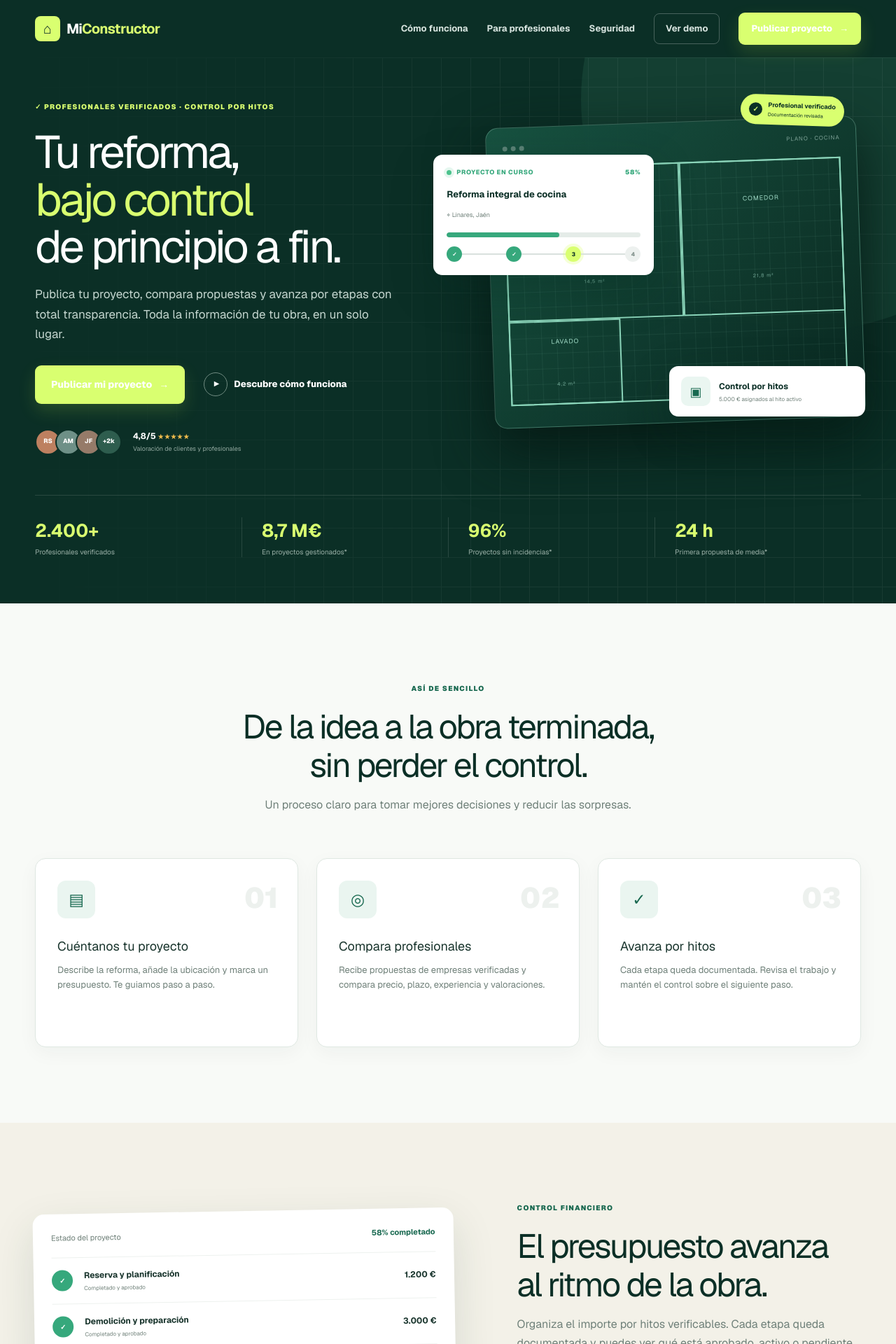
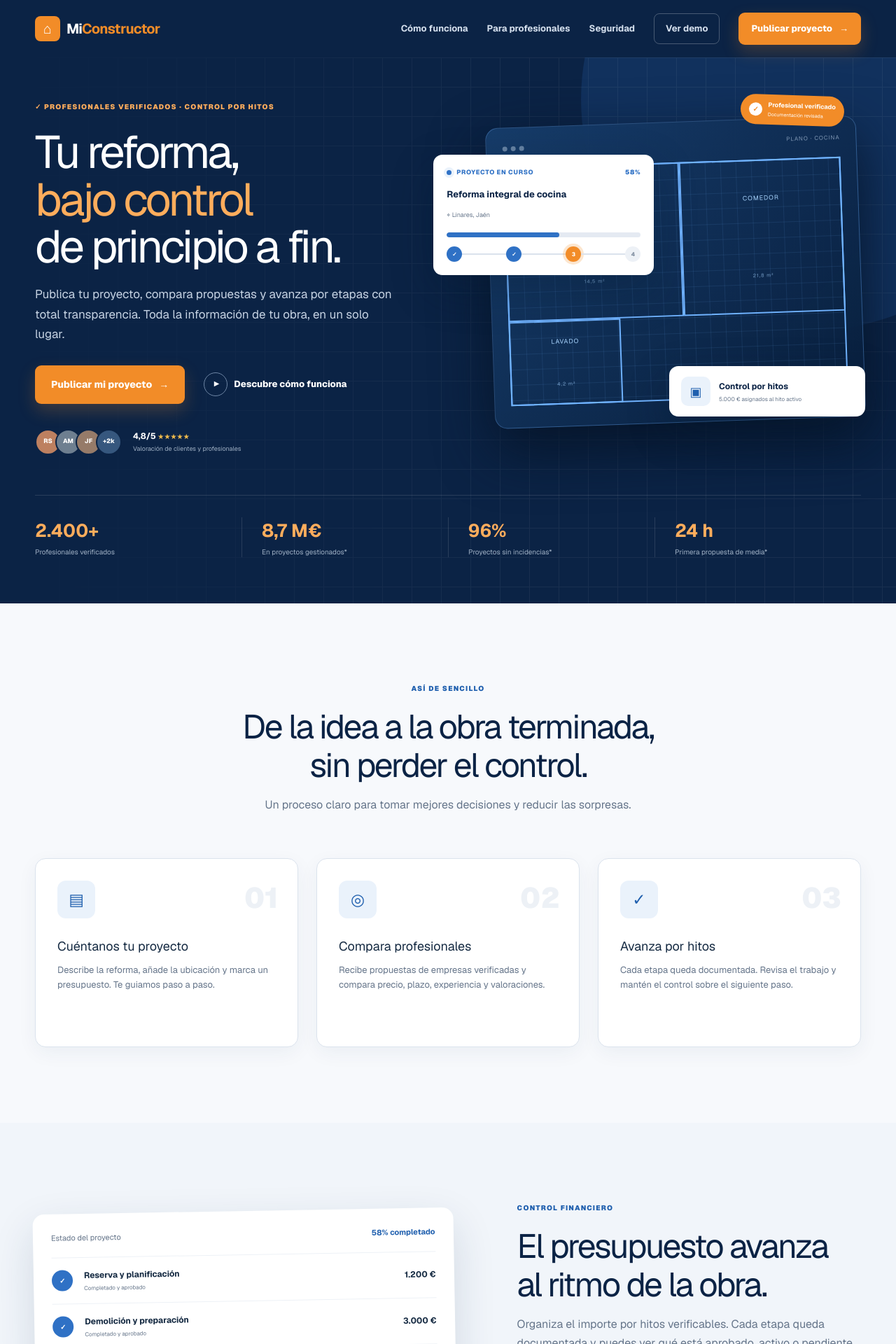
Before and after one commit to Bodino2/MiConstructor, a Next.js app: page / in a window 1280 px wide. Shown: the top 1920 px of the page at 70% size. Built offline with nearby package versions, Linux system fonts and the light colour scheme.

Commit message:
Replace green landing palette with navy and orange

```diff
--- a/app/globals.css
+++ b/app/globals.css
@@ -134,16 +134,16 @@ button { color: inherit; }
 
 /* Public website --------------------------------------------------------- */
 .public-site {
-  --public-deep: #0b2f26;
-  --public-green: #17684f;
-  --public-mint: #36a87c;
-  --public-lime: #d9ff70;
-  --public-cream: #f3f1e8;
-  --public-muted: #6f8079;
-  --public-line: #dfe8e2;
+  --public-deep: #0b2345;
+  --public-blue: #1f5fae;
+  --public-blue-bright: #2f71c5;
+  --public-orange: #f28c28;
+  --public-soft: #f1f5fa;
+  --public-muted: #65758a;
+  --public-line: #dbe3ed;
   min-height: 100vh;
-  color: #18342c;
-  background: #f8faf7;
+  color: #152a42;
+  background: #f7f9fc;
   font-family: var(--font-geist-sans), Arial, sans-serif;
 }
 .public-site * { box-sizing: border-box; }
@@ -152,134 +152,134 @@ button { color: inherit; }
 .public-header { height: 82px; background: var(--public-deep); color: #fff; position: relative; z-index: 10; }
 .public-header-inner { height: 100%; display: flex; align-items: center; justify-content: space-between; }
 .public-logo { display: inline-flex; align-items: center; gap: 9px; color: #fff; }
-.public-logo-mark { width: 36px; height: 36px; display: grid; place-items: center; border-radius: 8px; color: var(--public-deep); background: var(--public-lime); font-size: 20px; font-weight: 900; }
+.public-logo-mark { width: 36px; height: 36px; display: grid; place-items: center; border-radius: 8px; color: #fff; background: var(--public-orange); font-size: 20px; font-weight: 900; }
 .public-logo strong { font-size: 20px; letter-spacing: -.7px; }
-.public-logo strong span { color: var(--public-lime); }
+.public-logo strong span { color: var(--public-orange); }
 .public-header nav { display: flex; align-items: center; gap: 27px; font-size: 13px; font-weight: 650; }
-.public-header nav > a:not(.public-button) { color: #d6e3de; }
-.public-header nav > a:not(.public-button):hover { color: var(--public-lime); }
+.public-header nav > a:not(.public-button) { color: #d4dfed; }
+.public-header nav > a:not(.public-button):hover { color: #fff; }
 .public-nav-demo { padding: 11px 16px; border: 1px solid rgba(255,255,255,.25); border-radius: 8px; }
 .public-button { display: inline-flex; align-items: center; justify-content: center; gap: 10px; border-radius: 9px; padding: 13px 18px; font-size: 13px; font-weight: 800; transition: transform .2s ease, box-shadow .2s ease, background .2s ease; }
 .public-button:hover { transform: translateY(-2px); }
-.public-button-primary { color: var(--public-deep); background: var(--public-lime); box-shadow: 0 10px 24px rgba(182,229,61,.16); }
-.public-button-primary:hover { background: #e6ff9d; box-shadow: 0 13px 28px rgba(182,229,61,.25); }
+.public-button-primary { color: #fff; background: var(--public-orange); box-shadow: 0 10px 24px rgba(242,140,40,.22); }
+.public-button-primary:hover { background: #df7816; box-shadow: 0 13px 28px rgba(242,140,40,.3); }
 .public-button-large { padding: 17px 23px; font-size: 14px; }
 .public-button-white { color: var(--public-deep); background: #fff; }
 .public-hero { min-height: 780px; position: relative; overflow: hidden; color: #fff; background: var(--public-deep); }
-.public-hero::before { content: ""; position: absolute; width: 660px; height: 660px; right: -210px; top: -270px; border-radius: 50%; background: rgba(82,169,130,.13); }
+.public-hero::before { content: ""; position: absolute; width: 660px; height: 660px; right: -210px; top: -270px; border-radius: 50%; background: rgba(47,113,197,.18); }
 .public-grid-pattern { position: absolute; inset: 0; opacity: .055; background-image: linear-gradient(#fff 1px,transparent 1px),linear-gradient(90deg,#fff 1px,transparent 1px); background-size: 42px 42px; mask-image: linear-gradient(90deg,transparent,#000 60%); }
 .public-hero-inner { min-height: 625px; display: grid; grid-template-columns: .92fr 1.08fr; align-items: center; gap: 64px; position: relative; }
-.public-kicker { display: inline-flex; align-items: center; color: var(--public-lime); font-size: 10px; line-height: 1; letter-spacing: 1.25px; font-weight: 850; }
-.public-kicker.dark { color: var(--public-green); }
+.public-kicker { display: inline-flex; align-items: center; color: #ffad5c; font-size: 10px; line-height: 1; letter-spacing: 1.25px; font-weight: 850; }
+.public-kicker.dark { color: var(--public-blue); }
 .public-hero h1 { margin: 20px 0; max-width: 600px; font-size: clamp(44px,5.1vw,68px); line-height: 1.035; letter-spacing: -3.8px; }
-.public-hero h1 em { color: var(--public-lime); font-style: normal; }
-.public-hero-copy > p { max-width: 545px; color: #c4d6cf; font-size: 17px; line-height: 1.68; }
+.public-hero h1 em { color: #ffad5c; font-style: normal; }
+.public-hero-copy > p { max-width: 545px; color: #c6d3e3; font-size: 17px; line-height: 1.68; }
 .public-hero-actions { margin-top: 30px; display: flex; align-items: center; gap: 27px; }
 .public-how-link { display: inline-flex; align-items: center; gap: 9px; font-size: 13px; font-weight: 750; }
-.public-how-link i { width: 34px; height: 34px; display: grid; place-items: center; border: 1px solid #718c82; border-radius: 50%; font-style: normal; font-size: 9px; padding-left: 2px; }
+.public-how-link i { width: 34px; height: 34px; display: grid; place-items: center; border: 1px solid #6e86a5; border-radius: 50%; font-style: normal; font-size: 9px; padding-left: 2px; }
 .public-social-proof { margin-top: 36px; display: flex; align-items: center; gap: 16px; }
 .public-avatars { display: flex; }
-.public-avatars span { width: 37px; height: 37px; display: grid; place-items: center; margin-left: -8px; border: 2px solid var(--public-deep); border-radius: 50%; color: #fff; background: #2e5d4e; font-size: 9px; font-weight: 800; }
+.public-avatars span { width: 37px; height: 37px; display: grid; place-items: center; margin-left: -8px; border: 2px solid var(--public-deep); border-radius: 50%; color: #fff; background: #36577e; font-size: 9px; font-weight: 800; }
 .public-avatars span:first-child { margin-left: 0; background: #bd8060; }
-.public-avatars span:nth-child(2) { background: #6e9087; }
+.public-avatars span:nth-child(2) { background: #6e7f90; }
 .public-avatars span:nth-child(3) { background: #967b69; }
 .public-social-proof > div:last-child { display: grid; gap: 3px; }
 .public-social-proof strong { font-size: 12px; }
 .public-social-proof strong b { color: #efbb4d; font-size: 9px; letter-spacing: 1px; }
-.public-social-proof small { color: #92a9a0; font-size: 9px; }
+.public-social-proof small { color: #9fb0c4; font-size: 9px; }
 .public-hero-visual { min-height: 525px; position: relative; }
-.public-blueprint { position: absolute; width: 88%; height: 430px; top: 42px; right: 0; padding: 23px; transform: rotate(-2deg); border: 1px solid rgba(201,255,232,.23); border-radius: 18px; background: linear-gradient(135deg,rgba(24,83,66,.96),rgba(9,39,31,.94)); box-shadow: 0 30px 80px #061b15; }
-.public-blueprint-toolbar { display: flex; align-items: center; gap: 5px; color: #7fa398; }
-.public-blueprint-toolbar i { width: 7px; height: 7px; border-radius: 50%; background: #5b8276; }
+.public-blueprint { position: absolute; width: 88%; height: 430px; top: 42px; right: 0; padding: 23px; transform: rotate(-2deg); border: 1px solid rgba(122,183,255,.28); border-radius: 18px; background: linear-gradient(135deg,rgba(23,61,107,.97),rgba(8,30,60,.96)); box-shadow: 0 30px 80px #06152a; }
+.public-blueprint-toolbar { display: flex; align-items: center; gap: 5px; color: #8098b5; }
+.public-blueprint-toolbar i { width: 7px; height: 7px; border-radius: 50%; background: #6783a4; }
 .public-blueprint-toolbar span { margin-left: auto; font-size: 8px; letter-spacing: 1px; }
-.public-floorplan { height: 340px; position: relative; margin-top: 22px; border: 2px solid #8bd5ba; background-image: linear-gradient(rgba(147,214,190,.08) 1px,transparent 1px),linear-gradient(90deg,rgba(147,214,190,.08) 1px,transparent 1px); background-size: 22px 22px; }
-.public-floorplan > span { position: absolute; display: grid; place-items: center; border: 2px solid #8bd5ba; color: #a2dcc8; font-size: 9px; letter-spacing: 1px; text-align: center; }
+.public-floorplan { height: 340px; position: relative; margin-top: 22px; border: 2px solid #70b3ff; background-image: linear-gradient(rgba(112,179,255,.1) 1px,transparent 1px),linear-gradient(90deg,rgba(112,179,255,.1) 1px,transparent 1px); background-size: 22px 22px; }
+.public-floorplan > span { position: absolute; display: grid; place-items: center; border: 2px solid #70b3ff; color: #a9d5ff; font-size: 9px; letter-spacing: 1px; text-align: center; }
 .public-floorplan small { display: block; margin-top: 4px; font-size: 7px; opacity: .68; }
 .room-kitchen { inset: -2px 48% 35% -2px; }
 .room-dining { inset: -2px -2px 35% 52%; }
 .room-laundry { inset: 65% 67% -2px -2px; }
-.public-float-card { position: absolute; z-index: 2; border-radius: 13px; color: var(--public-deep); background: #fff; box-shadow: 0 22px 60px rgba(8,43,33,.28); }
+.public-float-card { position: absolute; z-index: 2; border-radius: 13px; color: var(--public-deep); background: #fff; box-shadow: 0 22px 60px rgba(5,25,50,.3); }
 .public-project-card { width: 315px; left: -8px; top: 89px; padding: 19px; }
-.public-card-label { display: flex; align-items: center; gap: 7px; color: var(--public-mint); font-size: 9px; font-weight: 800; letter-spacing: .7px; text-transform: uppercase; }
-.public-card-label i { width: 7px; height: 7px; border-radius: 50%; background: #4bc28c; box-shadow: 0 0 0 4px #e5f7ef; }
+.public-card-label { display: flex; align-items: center; gap: 7px; color: var(--public-blue-bright); font-size: 9px; font-weight: 800; letter-spacing: .7px; text-transform: uppercase; }
+.public-card-label i { width: 7px; height: 7px; border-radius: 50%; background: var(--public-blue-bright); box-shadow: 0 0 0 4px #eaf2fb; }
 .public-card-label b { margin-left: auto; }
 .public-project-card > strong { display: block; margin: 14px 0 6px; font-size: 13px; }
 .public-project-card > small { color: var(--public-muted); font-size: 9px; }
-.public-progress { height: 7px; margin: 15px 0 13px; overflow: hidden; border-radius: 6px; background: #e4ece8; }
-.public-progress i { display: block; height: 100%; border-radius: 6px; background: var(--public-mint); }
+.public-progress { height: 7px; margin: 15px 0 13px; overflow: hidden; border-radius: 6px; background: #e4eaf2; }
+.public-progress i { display: block; height: 100%; border-radius: 6px; background: var(--public-blue-bright); }
 .public-dot-line { display: flex; align-items: center; }
-.public-dot-line span { width: 22px; height: 22px; display: grid; place-items: center; border-radius: 50%; color: #82928c; background: #edf1ef; font-size: 8px; font-weight: 800; }
-.public-dot-line i { flex: 1; height: 2px; background: #d9e1dd; }
-.public-dot-line span:first-child,.public-dot-line span:nth-of-type(2) { color: #fff; background: var(--public-mint); }
-.public-dot-line span.active { color: var(--public-deep); background: var(--public-lime); box-shadow: 0 0 0 4px rgba(217,255,112,.28); }
+.public-dot-line span { width: 22px; height: 22px; display: grid; place-items: center; border-radius: 50%; color: #8290a2; background: #edf1f6; font-size: 8px; font-weight: 800; }
+.public-dot-line i { flex: 1; height: 2px; background: #dae2ec; }
+.public-dot-line span:first-child,.public-dot-line span:nth-of-type(2) { color: #fff; background: var(--public-blue-bright); }
+.public-dot-line span.active { color: #fff; background: var(--public-orange); box-shadow: 0 0 0 4px rgba(242,140,40,.22); }
 .public-secure-card { right: -6px; bottom: 62px; width: 280px; display: flex; align-items: center; gap: 12px; padding: 15px 17px; }
-.public-secure-card > span { width: 42px; height: 42px; display: grid; place-items: center; border-radius: 10px; color: var(--public-green); background: #eaf6f1; font-size: 18px; }
+.public-secure-card > span { width: 42px; height: 42px; display: grid; place-items: center; border-radius: 10px; color: var(--public-blue); background: #eaf2fb; font-size: 18px; }
 .public-secure-card div { display: grid; gap: 3px; }
 .public-secure-card strong { font-size: 12px; }
 .public-secure-card small { color: var(--public-muted); font-size: 8px; }
-.public-verified { position: absolute; z-index: 3; right: 24px; top: 4px; display: flex; align-items: center; gap: 8px; padding: 9px 12px; transform: rotate(2deg); border-radius: 28px; color: var(--public-deep); background: var(--public-lime); }
-.public-verified > b { width: 19px; height: 19px; display: grid; place-items: center; border-radius: 50%; color: var(--public-lime); background: var(--public-deep); font-size: 10px; }
+.public-verified { position: absolute; z-index: 3; right: 24px; top: 4px; display: flex; align-items: center; gap: 8px; padding: 9px 12px; transform: rotate(2deg); border-radius: 28px; color: #fff; background: var(--public-orange); }
+.public-verified > b { width: 19px; height: 19px; display: grid; place-items: center; border-radius: 50%; color: var(--public-orange); background: #fff; font-size: 10px; }
 .public-verified > span { display: grid; gap: 1px; }
 .public-verified strong { font-size: 9px; }
 .public-verified small { font-size: 7px; }
 .public-stats { min-height: 120px; display: grid; grid-template-columns: repeat(4,1fr); align-items: center; border-top: 1px solid rgba(255,255,255,.12); }
 .public-stats div { display: grid; gap: 3px; padding-left: 28px; border-left: 1px solid rgba(255,255,255,.12); }
 .public-stats div:first-child { padding-left: 0; border-left: 0; }
-.public-stats strong { color: var(--public-lime); font-size: 26px; }
-.public-stats span { color: #99afa6; font-size: 10px; }
+.public-stats strong { color: #ffad5c; font-size: 26px; }
+.public-stats span { color: #9fb0c4; font-size: 10px; }
 .public-section { padding: 108px 0; }
 .public-section-heading { max-width: 720px; margin: auto; text-align: center; }
 .public-section-heading h2,.public-control-copy h2,.public-pro-card h2,.public-final-cta h2 { margin: 17px 0; color: var(--public-deep); font-size: clamp(32px,4vw,48px); line-height: 1.14; letter-spacing: -2.4px; }
 .public-section-heading p,.public-control-copy > p { color: var(--public-muted); font-size: 16px; line-height: 1.65; }
 .public-steps { display: grid; grid-template-columns: repeat(3,1fr); gap: 26px; margin-top: 62px; }
-.public-steps article { min-height: 270px; position: relative; padding: 31px; border: 1px solid var(--public-line); border-radius: 15px; background: #fff; box-shadow: 0 8px 28px rgba(20,57,46,.045); }
-.public-step-number { position: absolute; top: 25px; right: 27px; color: #edf1ee; font-size: 41px; font-weight: 850; }
-.public-step-icon { width: 54px; height: 54px; display: grid; place-items: center; border-radius: 12px; color: var(--public-green); background: #eaf5f0; font-style: normal; font-size: 23px; }
+.public-steps article { min-height: 270px; position: relative; padding: 31px; border: 1px solid var(--public-line); border-radius: 15px; background: #fff; box-shadow: 0 8px 28px rgba(20,47,82,.055); }
+.public-step-number { position: absolute; top: 25px; right: 27px; color: #edf1f6; font-size: 41px; font-weight: 850; }
+.public-step-icon { width: 54px; height: 54px; display: grid; place-items: center; border-radius: 12px; color: var(--public-blue); background: #eaf2fb; font-style: normal; font-size: 23px; }
 .public-steps h3 { margin: 26px 0 10px; font-size: 18px; }
 .public-steps p { color: var(--public-muted); font-size: 13px; line-height: 1.65; }
-.public-control { background: var(--public-cream); }
+.public-control { background: var(--public-soft); }
 .public-control-grid { display: grid; grid-template-columns: 1.1fr .9fr; gap: 88px; align-items: center; }
-.public-milestone-board { padding: 26px; transform: rotate(-1deg); border-radius: 16px; background: #fff; box-shadow: 0 22px 60px rgba(20,58,46,.13); }
+.public-milestone-board { padding: 26px; transform: rotate(-1deg); border-radius: 16px; background: #fff; box-shadow: 0 22px 60px rgba(20,47,82,.14); }
 .public-milestone-board > header { display: flex; justify-content: space-between; padding-bottom: 19px; color: var(--public-muted); font-size: 11px; }
-.public-milestone-board > header b { color: var(--public-green); }
-.public-milestone { display: grid; grid-template-columns: 34px 1fr auto; align-items: center; gap: 12px; padding: 16px 0; border-top: 1px solid #edf1ee; }
-.public-milestone > span { width: 30px; height: 30px; display: grid; place-items: center; border-radius: 50%; color: #83928c; background: #edf1ee; font-size: 10px; font-weight: 850; }
-.public-milestone.done > span { color: #fff; background: var(--public-mint); }
-.public-milestone.active > span { color: var(--public-deep); background: var(--public-lime); box-shadow: 0 0 0 5px #f3ffd3; }
+.public-milestone-board > header b { color: var(--public-blue); }
+.public-milestone { display: grid; grid-template-columns: 34px 1fr auto; align-items: center; gap: 12px; padding: 16px 0; border-top: 1px solid #edf1f6; }
+.public-milestone > span { width: 30px; height: 30px; display: grid; place-items: center; border-radius: 50%; color: #8390a2; background: #edf1f6; font-size: 10px; font-weight: 850; }
+.public-milestone.done > span { color: #fff; background: var(--public-blue-bright); }
+.public-milestone.active > span { color: #fff; background: var(--public-orange); box-shadow: 0 0 0 5px #fff0df; }
 .public-milestone div { display: grid; gap: 3px; }
 .public-milestone strong { font-size: 12px; }
 .public-milestone small { color: var(--public-muted); font-size: 8px; }
 .public-milestone > b { font-size: 12px; }
 .public-milestone-board > footer { display: flex; justify-content: space-between; margin-top: 11px; padding: 17px 15px; border-radius: 9px; color: #fff; background: var(--public-deep); font-size: 11px; }
-.public-milestone-board > footer strong { color: var(--public-lime); font-size: 15px; }
+.public-milestone-board > footer strong { color: #ffad5c; font-size: 15px; }
 .public-control-copy ul { display: grid; gap: 19px; margin: 28px 0; padding: 0; list-style: none; }
 .public-control-copy li { display: flex; align-items: flex-start; gap: 12px; }
-.public-control-copy li > b { width: 19px; height: 19px; display: grid; place-items: center; flex: 0 0 auto; border-radius: 50%; color: #fff; background: var(--public-mint); font-size: 10px; }
+.public-control-copy li > b { width: 19px; height: 19px; display: grid; place-items: center; flex: 0 0 auto; border-radius: 50%; color: #fff; background: var(--public-blue-bright); font-size: 10px; }
 .public-control-copy li span { display: grid; gap: 3px; }
 .public-control-copy li strong { font-size: 13px; }
 .public-control-copy li small { color: var(--public-muted); font-size: 11px; }
 .public-legal-note { display: block; color: #89968f; font-size: 8px; line-height: 1.55; }
-.public-professionals { background: #f8faf7; }
+.public-professionals { background: #f7f9fc; }
 .public-pro-card { display: grid; grid-template-columns: 1fr .85fr; gap: 80px; position: relative; overflow: hidden; padding: 64px; border-radius: 22px; color: #fff; background: var(--public-deep); }
-.public-pro-card::after { content: ""; position: absolute; width: 400px; height: 400px; right: -190px; bottom: -230px; border-radius: 50%; background: rgba(126,207,171,.12); }
+.public-pro-card::after { content: ""; position: absolute; width: 400px; height: 400px; right: -190px; bottom: -230px; border-radius: 50%; background: rgba(47,113,197,.16); }
 .public-pro-card h2 { color: #fff; }
-.public-pro-card > div:first-child > p { color: #b9cbc4; font-size: 14px; line-height: 1.7; margin-bottom: 27px; }
+.public-pro-card > div:first-child > p { color: #bccbde; font-size: 14px; line-height: 1.7; margin-bottom: 27px; }
 .public-opportunities { position: relative; z-index: 1; padding: 23px; transform: rotate(1.5deg); border-radius: 15px; color: var(--public-deep); background: #fff; }
 .public-opportunities header { padding-bottom: 16px; border-bottom: 1px solid var(--public-line); font-size: 11px; font-weight: 750; }
-.public-opportunities header b { float: right; width: 24px; height: 24px; display: grid; place-items: center; margin-top: -5px; border-radius: 50%; background: var(--public-lime); }
+.public-opportunities header b { float: right; width: 24px; height: 24px; display: grid; place-items: center; margin-top: -5px; border-radius: 50%; color: #fff; background: var(--public-orange); }
 .public-opportunities article { display: grid; grid-template-columns: 40px 1fr auto; gap: 11px; align-items: center; padding: 17px 0; border-bottom: 1px solid var(--public-line); }
 .public-opportunities article:last-child { border-bottom: 0; }
-.public-opportunities article > i { width: 40px; height: 40px; display: grid; place-items: center; border-radius: 9px; color: var(--public-green); background: #edf6f2; font-style: normal; }
+.public-opportunities article > i { width: 40px; height: 40px; display: grid; place-items: center; border-radius: 9px; color: var(--public-blue); background: #edf3fa; font-style: normal; }
 .public-opportunities article div { display: grid; gap: 4px; }
 .public-opportunities article strong { font-size: 10px; }
 .public-opportunities article small { color: var(--public-muted); font-size: 8px; }
-.public-final-cta { padding: 105px 0; text-align: center; background: #e9f3ee; }
+.public-final-cta { padding: 105px 0; text-align: center; background: #e8eef7; }
 .public-final-cta p { color: var(--public-muted); margin-bottom: 27px; }
-.public-footer { padding: 57px 0 23px; color: #fff; background: #071f19; }
+.public-footer { padding: 57px 0 23px; color: #fff; background: #07182e; }
 .public-footer-main { display: grid; grid-template-columns: 1fr 1fr auto; align-items: center; gap: 48px; padding-bottom: 41px; }
-.public-footer-main p { color: #809a90; font-size: 11px; line-height: 1.6; }
+.public-footer-main p { color: #8296b0; font-size: 11px; line-height: 1.6; }
 .public-footer-main nav { display: flex; gap: 24px; font-size: 10px; }
-.public-footer-bottom { display: flex; justify-content: space-between; padding-top: 21px; border-top: 1px solid #1a3930; color: #647d74; font-size: 8px; }
+.public-footer-bottom { display: flex; justify-content: space-between; padding-top: 21px; border-top: 1px solid #1a3457; color: #6f86a3; font-size: 8px; }
 
 @media (max-width: 1040px) {
   .public-header nav { gap: 14px; }
```
